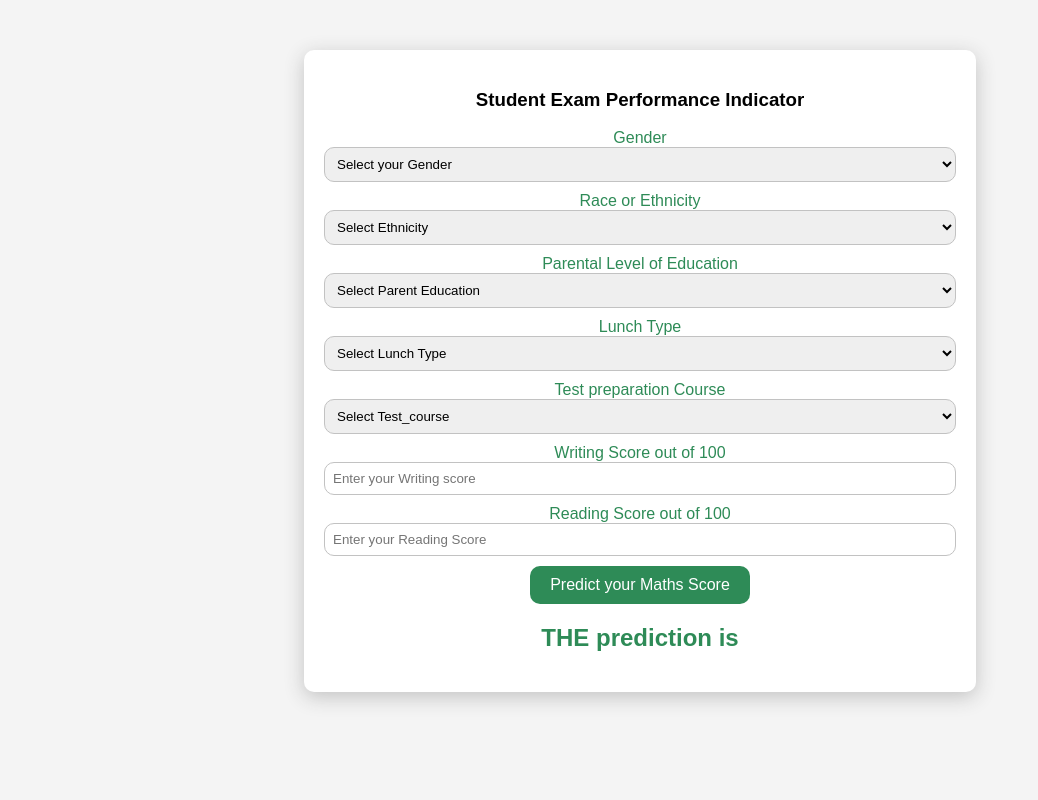
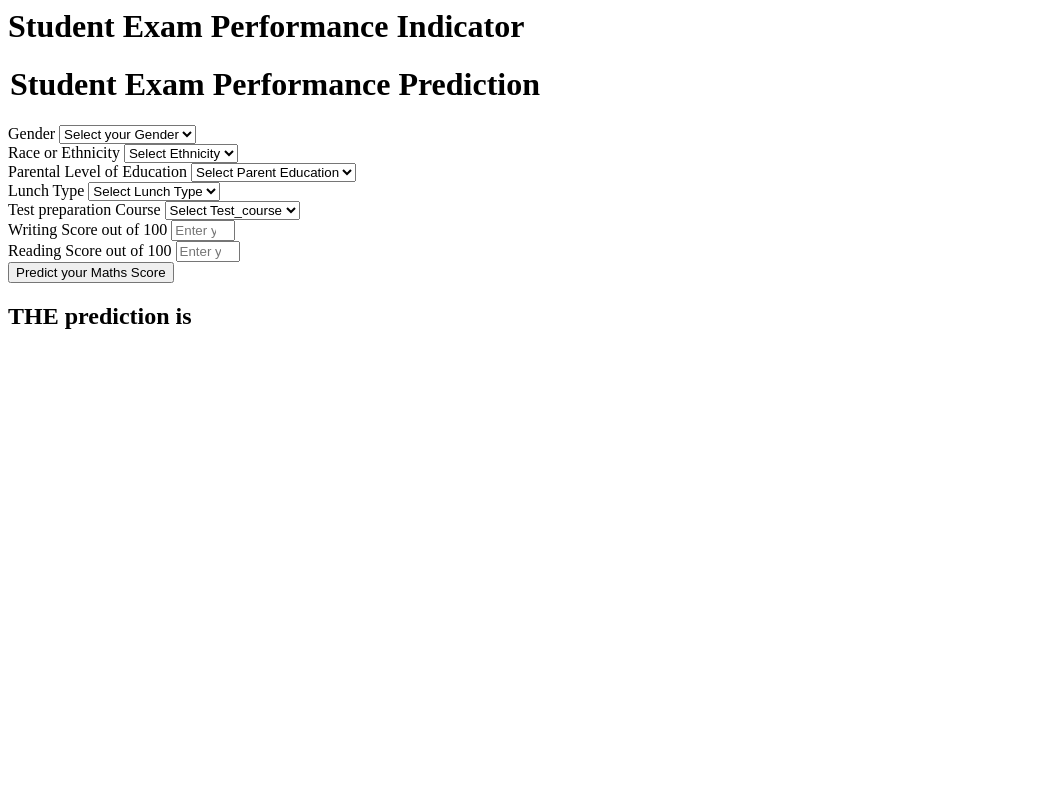
Before and after one commit to BouramaCoulibaly/end_to_end_ml_project, a Flask app: template templates/home.html in a window 1280 px wide. Shown: the whole page, without its empty margins (0-1038 px from the left). Run offline with Flask 2, Linux system fonts and the light colour scheme; the template is opened without the code that fills it, so the values that code supplies are empty.

Commit message:
update pipeline

```diff
--- a/application.py
+++ b/application.py
@@ -11,8 +11,12 @@ app=application
 
 ## Route for a home page
 
-@app.route('/',methods=['GET','POST'])
+@app.route('/')
 def index():
+    return render_template('index.html')
+
+@app.route('/predictdata',methods=['GET','POST'])
+def predict_datapoint():
     if request.method=='GET':
         return render_template('home.html')
     else:
@@ -22,8 +26,8 @@ def index():
             parental_level_of_education=request.form.get('parental_level_of_education'),
             lunch=request.form.get('lunch'),
             test_preparation_course=request.form.get('test_preparation_course'),
-            reading_score=float(request.form.get('reading_score')),
-            writing_score=float(request.form.get('writing_score'))
+            reading_score=float(request.form.get('writing_score')),
+            writing_score=float(request.form.get('reading_score'))
 
         )
         pred_df=data.get_data_as_data_frame()
@@ -34,13 +38,5 @@ def index():
         return render_template('home.html',results=results[0])
 
 
-
-
-
-
-
-
-
-
 if __name__=="__main__":
     app.run(host="0.0.0.0")
--- a/templates/home.html
+++ b/templates/home.html
@@ -1,12 +1,12 @@
 <html>
 <body>
     <div class="login">
-       <h3>Student Exam Performance Indicator</h3>
+       <h1>Student Exam Performance Indicator</h1>
 
-       <form action="{{ url_for('index')}}" method="post">
-      <!--  <h1>
+       <form action="{{ url_for('predict_datapoint')}}" method="post">
+        <h1>
             <legend>Student Exam Performance Prediction</legend>
-        </h1>-->
+        </h1>
         <div class="mb-3">
             <label class="form-label">Gender</label>
             <select class="form-control" name="gender" placeholder="Enter you Gender" required>
@@ -79,7 +79,7 @@
         </div>
         <div class="mb-3">
             <label class="form-label">Test preparation Course</label>
-            <select class="form-control" name="test_preparation_course" placeholder="Enter a test preparation Course you completed before the exam"
+            <select class="form-control" name="test_preparation_course" placeholder="Enter you Course"
                 required>
                 <option class="placeholder" selected disabled value="">Select Test_course</option>
                 <option value="none">
@@ -93,7 +93,7 @@
         <div class="mb-3">
             <label class="form-label">Writing Score out of 100</label>
             <input class="form-control" type="number" name="writing_score"
-                placeholder="Enter your Writing score" min='0' max='100' />
+                placeholder="Enter your writing score" min='0' max='100' />
         </div>
         <div class="mb-3">
             <label class="form-label">Reading Score out of 100</label>
@@ -108,60 +108,4 @@
        THE  prediction is {{results}}
     </h2>
    <body>
-
-    <style>
-      body {
-        font-family: Arial, sans-serif;
-        background-color: #F4F4F4;
-    }
-    .login {
-        background-color: #FFFFFF;
-        padding: 20px;
-        margin: auto;
-        margin-top: 50px;
-        width: 50%;
-        text-align: center;
-        border-radius: 10px;
-        box-shadow: 0px 5px 20px #C2C2C2;
-    }
-    h1 {
-        color: #2E8B57;
-        margin-top: 0;
-    }
-    h2 {
-        color: #2E8B57;
-        margin-top: 20px;
-    }
-    .form-label {
-        color: #2E8B57;
-    }
-    .form-control {
-        border-radius: 10px;
-        border: 1px solid #C2C2C2;
-        padding: 8px;
-        margin-bottom: 10px;
-        width: 100%;
-    }
-    .btn {
-        background-color: #2E8B57;
-        color: #FFFFFF;
-        border-radius: 10px;
-        border: none;
-        padding: 10px 20px;
-        font-size: 16px;
-        cursor: pointer;
-    }
-    .btn:hover {
-        background-color: #FFFFFF;
-        color: #2E8B57;
-        border: 1px solid #2E8B57;
-    }
-    select {
-        width: 100%;
-    }
-    input[type=number] {
-        width: 100%;
-        padding: 8px;}
-
-  </style>
 </html>
--- /dev/null
+++ b/templates/index.html
@@ -0,0 +1 @@
+<h1>hello world</h1>
```
